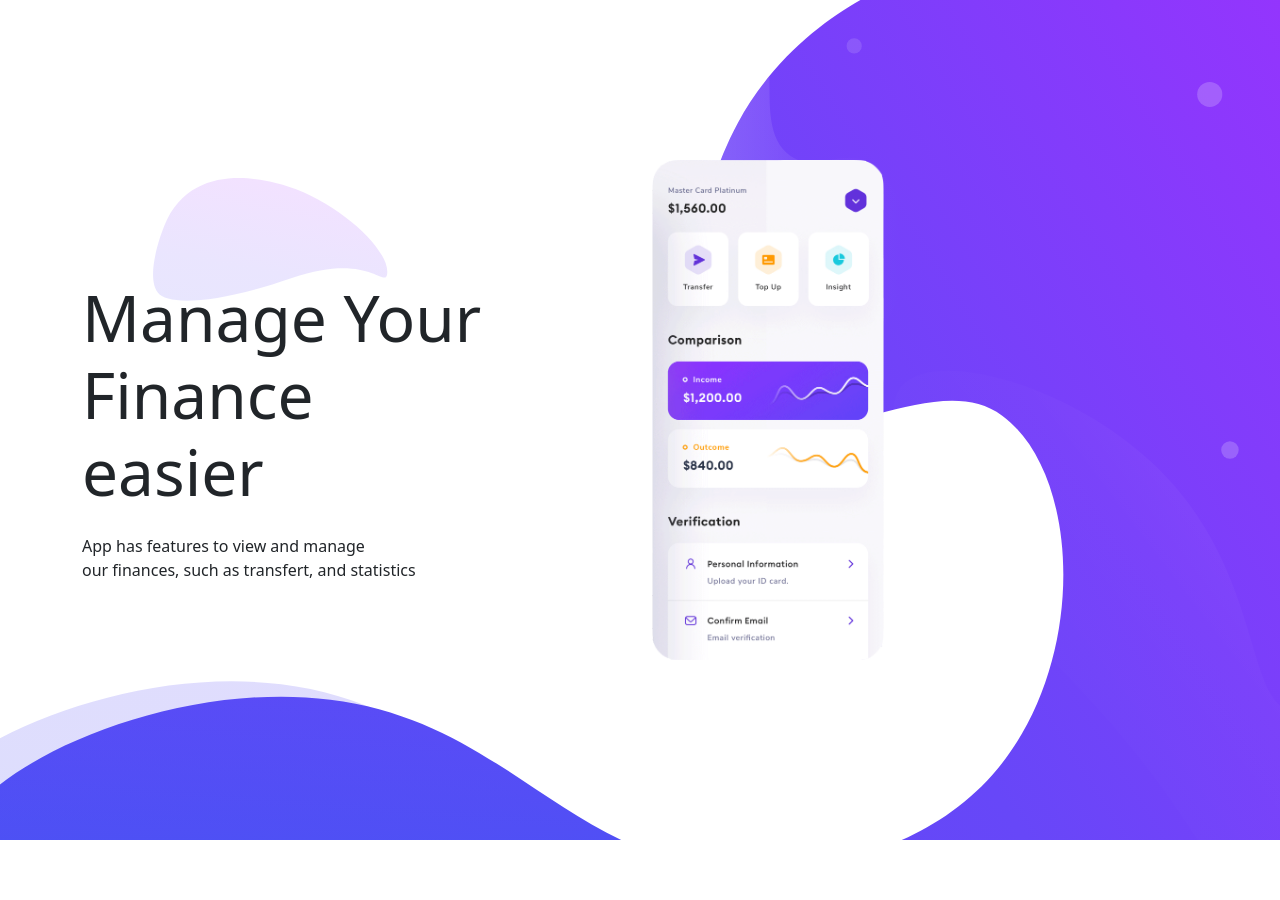
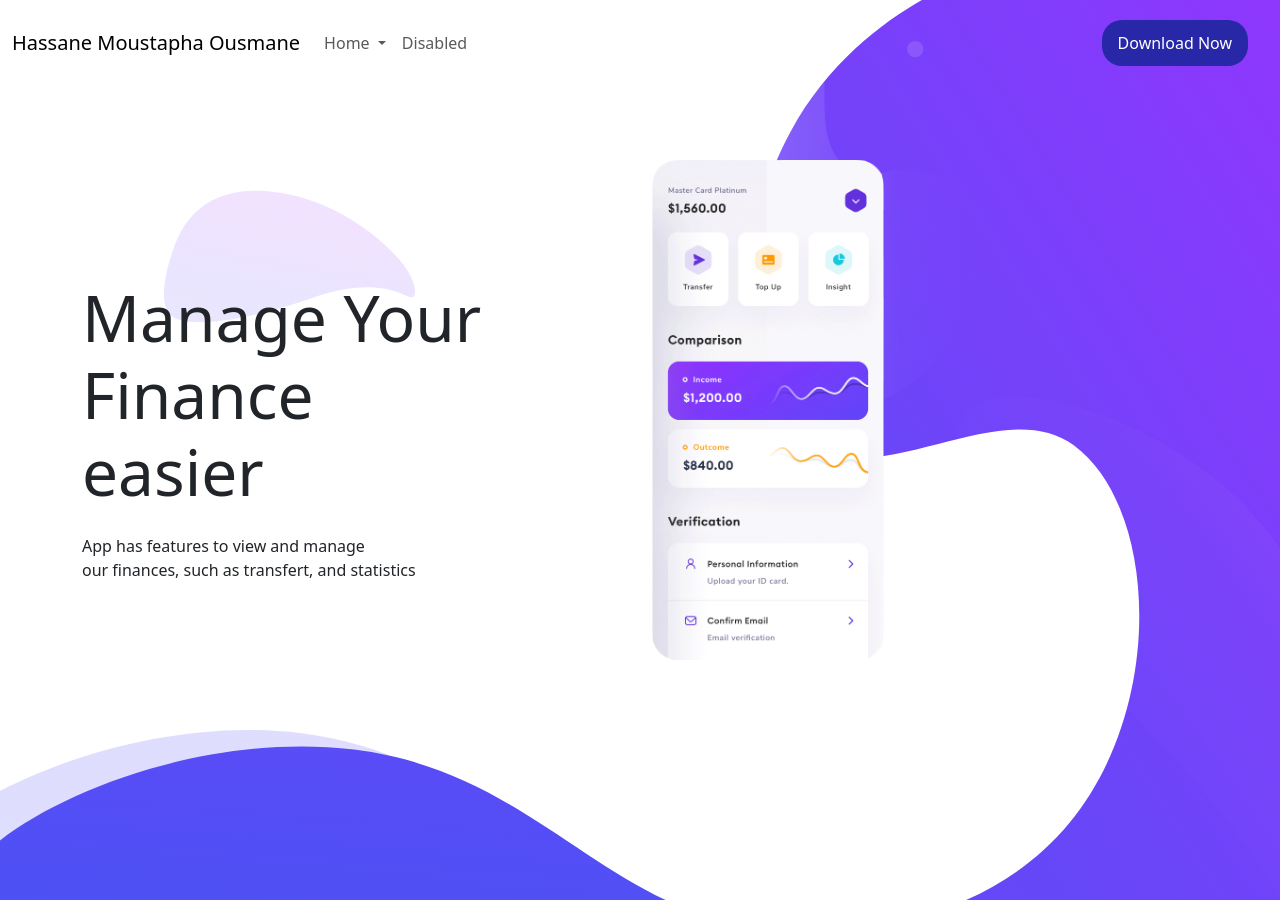
Before and after one commit to hmoustaphaousmane/responsive-website-with-html-css-and-bootstrap, a plain HTML site: page index.html in a window 1280 px wide. Before the commit the page ends 840 px from the top, so only its background shows below. Drawn offline with nearby package versions, Linux system fonts and the light colour scheme.

Commit message:
feat: adding navbar

```diff
--- a/css/responsive.css
+++ b/css/responsive.css
@@ -22,3 +22,9 @@
         margin-top: 10vh;
     }
 }
+
+@media (min-height: 0px) and (max-width: 400px) {
+    #container-home {
+        padding-top: 10vh;
+    }
+}
--- a/css/style.css
+++ b/css/style.css
@@ -1,5 +1,5 @@
 .home {
-    height: 840px;
+    height: 900px;
     background-image: url(../images/bg-hero-1.svg);
     background-size: cover;
     background-repeat: no-repeat;
@@ -17,3 +17,23 @@
     max-height: 500px;
     min-width: 170px;
 }
+
+.navbar-floating {
+    position: absolute;
+    top: 0;
+    left: 0;
+    width: 100%;
+    padding: 20px 0 50px 0;
+}
+
+#btn-nav {
+    padding: 10px 15px;
+    margin-right: 20px;
+    background-color: rgb(39, 39, 167);
+    color: white;
+    border-radius: 20px;
+}
+
+#btn-nav:hover {
+    box-shadow: 0 4px 16px 1px darkblue;
+}
--- a/index.html
+++ b/index.html
@@ -14,6 +14,39 @@
 </head>
 
 <body>
+    <nav class="navbar navbar-floating navbar-expand-lg">
+        <div class="container-fluid">
+            <a class="navbar-brand" href="#">Hassane Moustapha Ousmane</a>
+            <button class="navbar-toggler" type="button" data-bs-toggle="collapse"
+                data-bs-target="#navbarSupportedContent" aria-controls="navbarSupportedContent" aria-expanded="false"
+                aria-label="Toggle navigation">
+                <span class="navbar-toggler-icon"></span>
+            </button>
+            <div class="collapse navbar-collapse" id="navbarSupportedContent">
+                <ul class="navbar-nav me-auto mb-2 mb-lg-0">
+                    <li class="nav-item dropdown">
+                        <a class="nav-link dropdown-toggle" href="#" role="button" data-bs-toggle="dropdown"
+                            aria-expanded="false">
+                            Home
+                        </a>
+                        <ul class="dropdown-menu">
+                            <li><a class="dropdown-item" href="#">Action</a></li>
+                            <li><a class="dropdown-item" href="#">Another action</a></li>
+                            <li>
+                                <hr class="dropdown-divider">
+                            </li>
+                            <li><a class="dropdown-item" href="#">Something else here</a></li>
+                        </ul>
+                    </li>
+                    <li class="nav-item">
+                        <a class="nav-link" aria-disabled="true">Disabled</a>
+                    </li>
+                </ul>
+                <a href="#" class="btn btn-ghost" id="btn-nav">Download Now</a>
+            </div>
+        </div>
+    </nav>
+
     <section class="home">
         <div class="container" id="container-home">
             <div class="row">
@@ -22,8 +55,7 @@
                     <p>App has features to view and manage <br>our finances, such as transfert, and statistics</p>
                 </div>
                 <div class="col">
-                    <img src="images/app-preview-1.png" alt="app preview" class="img-fluid"
-                        id="img-home">
+                    <img src="images/app-preview-1.png" alt="app preview" class="img-fluid" id="img-home">
                 </div>
             </div>
         </div>
```
